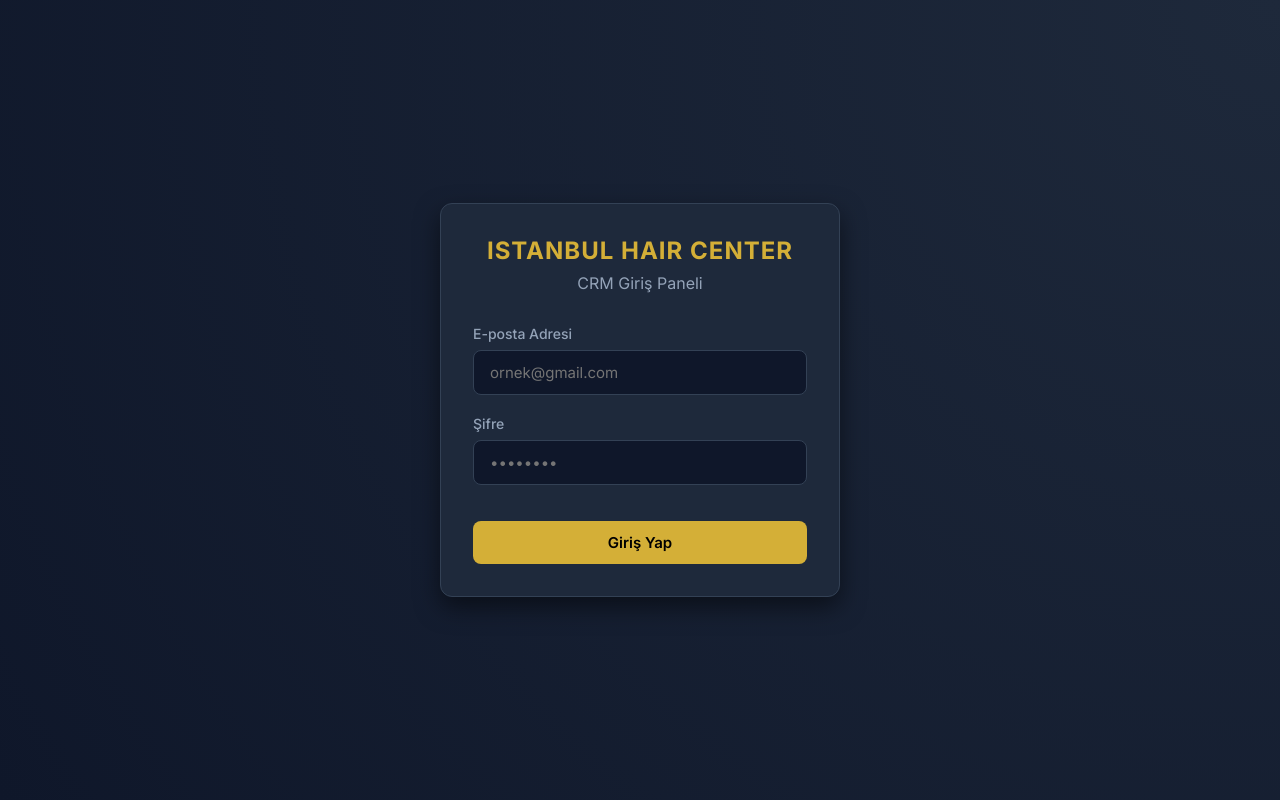
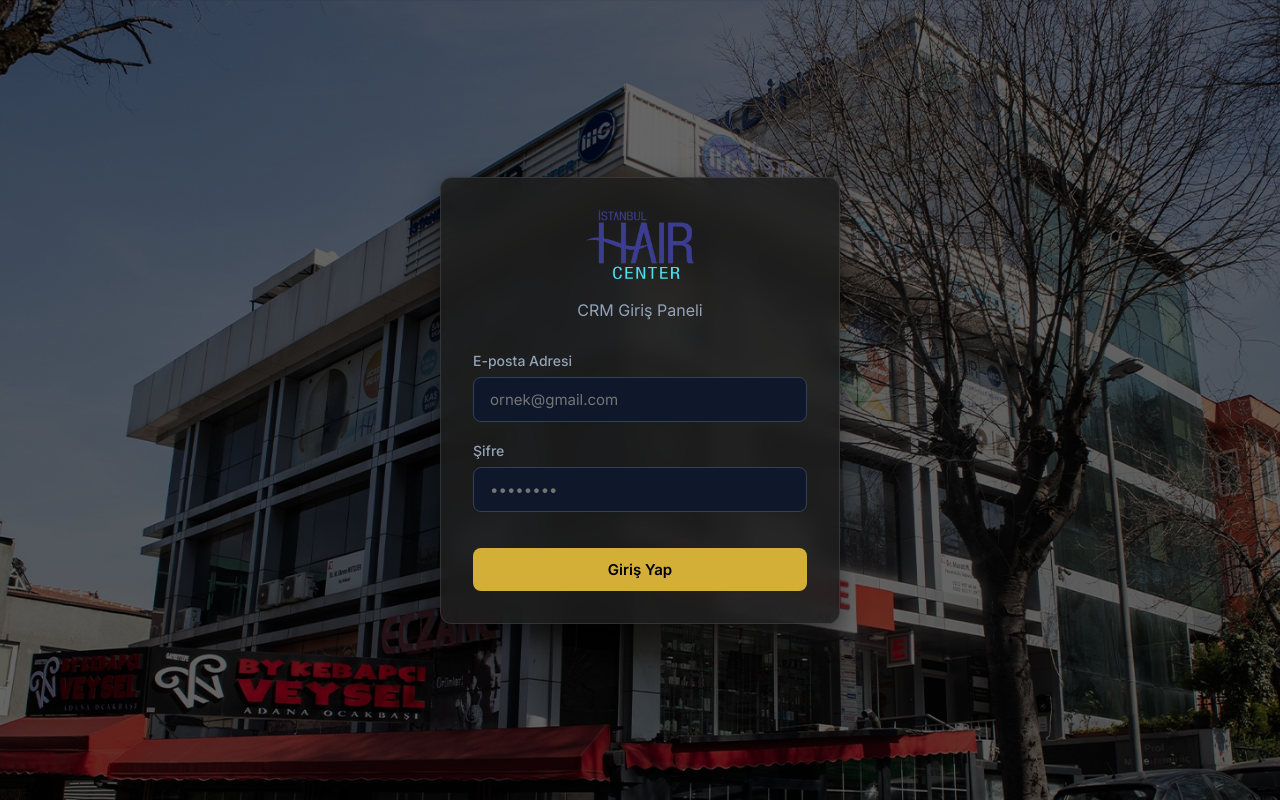
Before and after one commit to mrtoklucu/ihc-crm, a React (Vite) app: page /#/login in a window 1280 px wide. Built offline with nearby package versions, Linux system fonts and the light colour scheme.

Commit message:
Remove redundant assets folder from root

```diff
--- a/src/components/Sidebar.jsx
+++ b/src/components/Sidebar.jsx
@@ -2,6 +2,7 @@ import React, { useContext } from 'react';
 import { NavLink, useLocation } from 'react-router-dom';
 import { Users, UserPlus, ListOrdered, Shield, LayoutDashboard } from 'lucide-react';
 import { AppContext } from '../context/AppContext';
+import logoImg from '../assets/IHC-GROUP-IHC-LOGOLAR-2.webp';
 
 const Sidebar = () => {
   const { currentUser } = useContext(AppContext);
@@ -17,9 +18,9 @@ const Sidebar = () => {
 
   return (
     <aside className="sidebar">
-      <div className="sidebar-header">
-        <h2 className="sidebar-title">ISTANBUL HAIR CENTER</h2>
-        <div style={{ fontSize: '12px', color: 'var(--text-secondary)', marginTop: '8px' }}>CRM System</div>
+      <div className="sidebar-header" style={{ display: 'flex', flexDirection: 'column', alignItems: 'center', padding: '32px 16px' }}>
+        <img src={logoImg} alt="IHC Logo" style={{ width: '100%', maxWidth: '160px', objectFit: 'contain' }} />
+        <div style={{ fontSize: '11px', color: 'var(--text-secondary)', marginTop: '12px', letterSpacing: '1px', textTransform: 'uppercase' }}>CRM System</div>
       </div>
 
       <nav style={{ display: 'flex', flexDirection: 'column', gap: '8px' }}>
--- a/src/pages/Login.jsx
+++ b/src/pages/Login.jsx
@@ -1,5 +1,7 @@
 import React, { useState, useContext } from 'react';
 import { AppContext } from '../context/AppContext';
+import bgImg from '../assets/login_page_background.webp';
+import logoImg from '../assets/IHC-GROUP-IHC-LOGOLAR-2.webp';
 
 const Login = () => {
   const { login } = useContext(AppContext);
@@ -16,11 +18,17 @@ const Login = () => {
   };
 
   return (
-    <div className="auth-container">
-      <div className="card" style={{ width: '400px' }}>
+    <div className="auth-container" style={{
+      backgroundImage: `url(${bgImg})`,
+      backgroundSize: 'cover',
+      backgroundPosition: 'center',
+      position: 'relative'
+    }}>
+      <div style={{ position: 'absolute', top: 0, left: 0, right: 0, bottom: 0, backgroundColor: 'rgba(0,0,0,0.6)', zIndex: 0 }}></div>
+      <div className="card" style={{ width: '400px', zIndex: 1, backgroundColor: 'rgba(30, 30, 30, 0.85)', backdropFilter: 'blur(10px)', border: '1px solid rgba(255,255,255,0.1)' }}>
         <div style={{ textAlign: 'center', marginBottom: '32px' }}>
-          <h1 style={{ color: 'var(--accent-color)', fontSize: '24px', letterSpacing: '1px' }}>ISTANBUL HAIR CENTER</h1>
-          <p style={{ color: 'var(--text-secondary)', marginTop: '8px' }}>CRM Giriş Paneli</p>
+          <img src={logoImg} alt="Istanbul Hair Center Logo" style={{ height: '70px', objectFit: 'contain', marginBottom: '16px' }} />
+          <p style={{ color: 'var(--text-secondary)' }}>CRM Giriş Paneli</p>
         </div>
 
         {error && (
```
Also changed, not shown: src/assets/IHC-GROUP-IHC-LOGOLAR-2.webp (renamed from assets/IHC-GROUP-IHC-LOGOLAR-2.webp), src/assets/login_page_background.webp (renamed from assets/login_page_background.webp).
